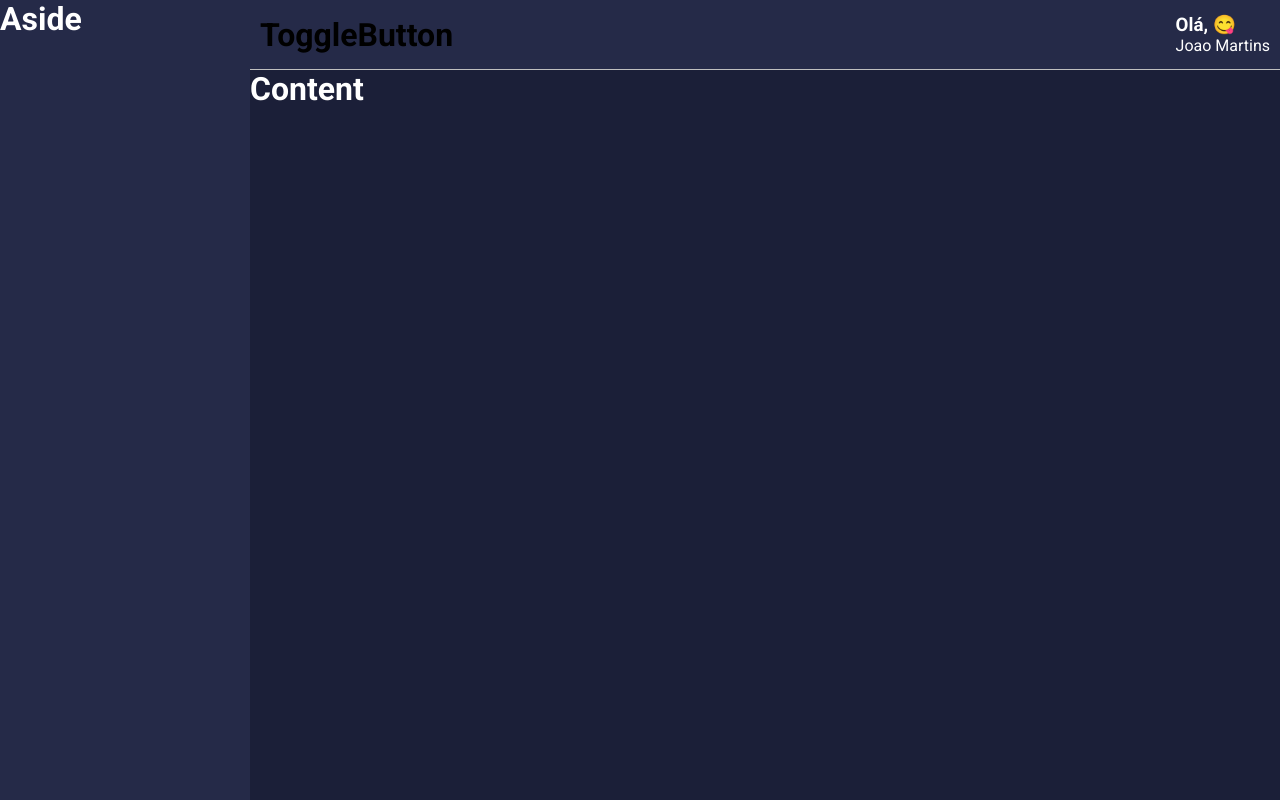
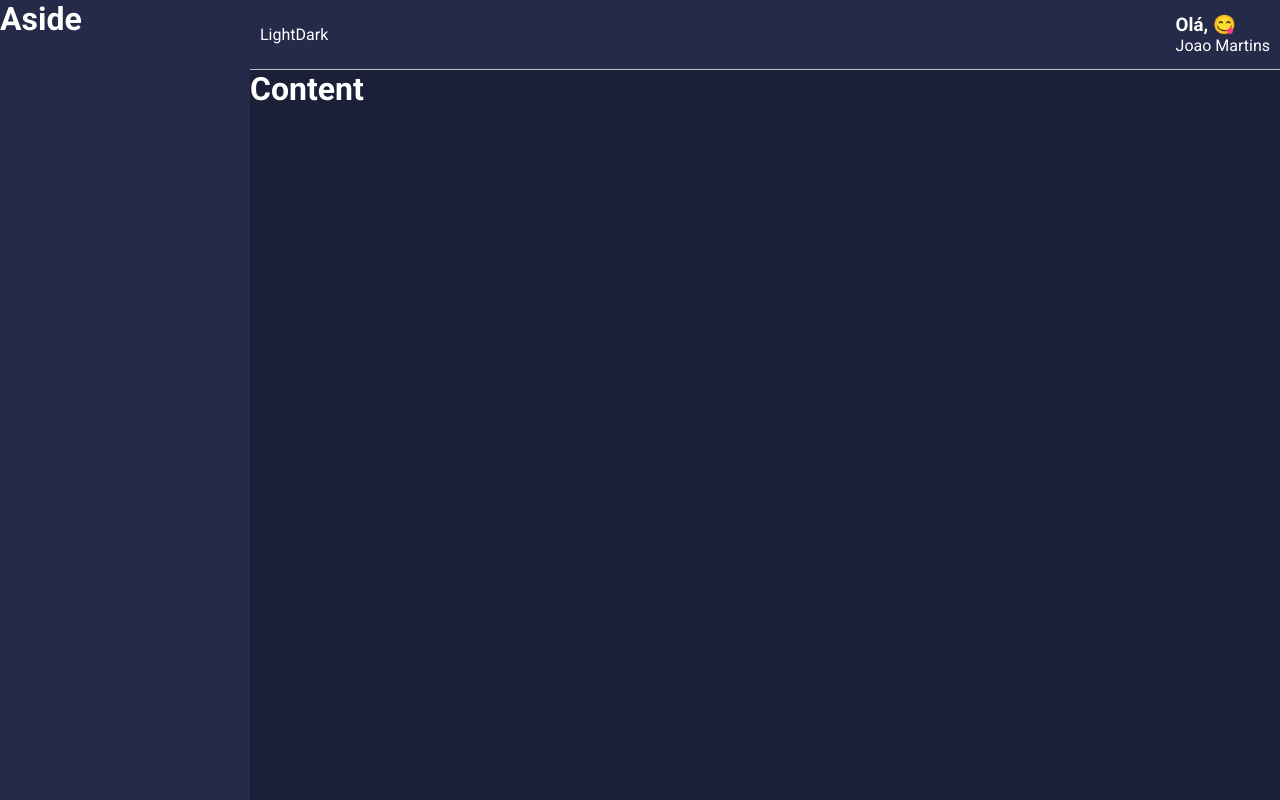
Before and after one commit to MoonKode/wallet, a React (Create React App) app: page / in a window 1280 px wide. Built offline with nearby package versions, Linux system fonts and the light colour scheme.

Commit message:
disabled linters

```diff
--- a/src/components/mainHeader/index.tsx
+++ b/src/components/mainHeader/index.tsx
@@ -1,4 +1,5 @@
 import React, {useMemo} from 'react'
+import Toggle from '../toggle'
 import{Container,
     Profile,
     Welcome,
@@ -13,7 +14,7 @@ const MainHeader: React.FC = () => {
     },[])
     return (
         <Container>
-            <h1>ToggleButton</h1>
+            <Toggle></Toggle>
             <Profile>
                 <Welcome>Olá, {emoji} </Welcome>
                 <UserName>Joao Martins</UserName>
--- a/src/components/toggle/index.tsx
+++ b/src/components/toggle/index.tsx
@@ -3,8 +3,9 @@ import { Container, ToggleLabel } from './styles'
 
 const Toggle: React.FC = () => (
     <Container>
-
         <ToggleLabel>Light</ToggleLabel>
         <ToggleLabel>Dark</ToggleLabel>
     </Container>
 )
+
+export default Toggle;
--- a/tsconfig.json
+++ b/tsconfig.json
@@ -1,6 +1,6 @@
 {
   "compilerOptions": {
-    "target": "es5",
+    "target": "ES5",
     "lib": [
       "dom",
       "dom.iterable",
@@ -17,8 +17,9 @@
     "moduleResolution": "node",
     "resolveJsonModule": true,
     "isolatedModules": true,
+    "noImplicitAny": false,
     "noEmit": true,
-    "jsx": "react"
+    "jsx": "react-jsx"
   },
   "include": [
     "src"
```
Also changed, not shown: .eslintrc.js (deleted), .prettierrc.js (deleted), 1 other file (tests, documents, lock files or other folders).
